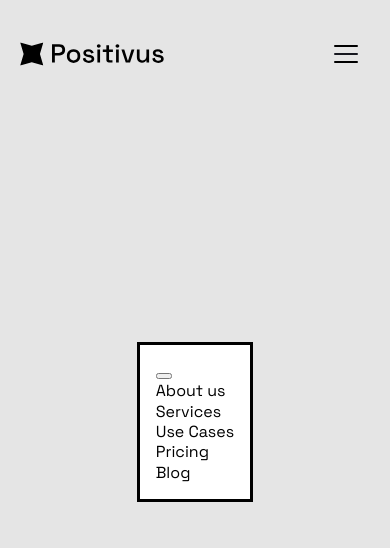
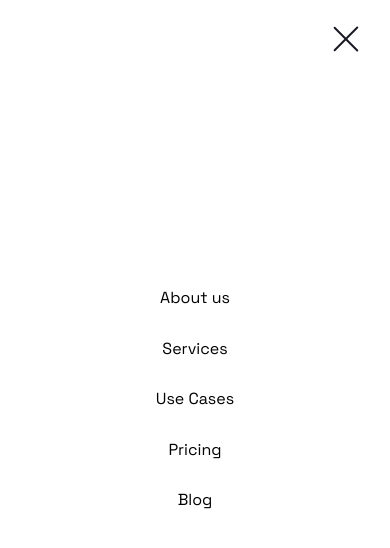
Before and after one commit to pluusultra/positivus, a plain HTML site: page index.html in a window 390 px wide. Both pictures are taken after a click on the button "Open Navigation Menu". Drawn offline with Linux system fonts and the light colour scheme.

Commit message:
add adaptive header

```diff
--- a/index.html
+++ b/index.html
@@ -40,7 +40,7 @@
         </button>
     </div>
 </header>
-<dialog class="mobile-olerlay visible-mobile" id="mobileOverlay">
+<dialog class="mobile-overlay visible-mobile" id="mobileOverlay">
     <form class="mobile-overlay__close-button-wrapper" method="dialog">
         <button class="mobile-overlay__close-button cross-button"
         type="submit">
--- /dev/null
+++ b/styles/blocks/_cross-button.scss
@@ -0,0 +1,32 @@
+.cross-button {
+  @include reset-button;
+  @include square(48px);
+
+  position: relative;
+  border-radius: var(--border-radius-small);
+
+  @include hover {
+    background-color: var(--color-accent)
+  }
+
+  &::before,
+  &::after {
+    content: '';
+    position: absolute;
+    top: 50%;
+    left: 7px;
+    background-color: var(--color-dark);
+    width: 70%;
+    height: 2px;
+    border-radius: 5px;
+  }
+
+  &::before {
+    rotate: 45deg;
+  }
+
+  &::after {
+    rotate: -45deg;
+  }
+
+}
--- a/styles/blocks/_header.scss
+++ b/styles/blocks/_header.scss
@@ -3,6 +3,10 @@
 
   @include desktop {
     padding-top: 30px;
+  }
+
+  @include mobile {
+    padding-top: 15px;
   }
 
   &__inner {
--- /dev/null
+++ b/styles/blocks/mobile-overlay.scss
@@ -0,0 +1,25 @@
+.mobile-overlay {
+  width: 100%;
+  height: 100%;
+  margin: 0;
+  border: none;
+  padding: 14px 20px;
+
+  &:modal {
+    max-width: 100%;
+    max-height: 100%;
+  }
+
+  &__close-button-wrapper {
+    display: flex;
+    justify-content: end;
+  }
+
+  &__list {
+    @include flex-center;
+
+    flex-direction: column;
+    row-gap: 30px;
+    min-height: 80vh;
+  }
+}
--- a/styles/styles.scss
+++ b/styles/styles.scss
@@ -10,4 +10,6 @@
 @import
   'blocks/button',
   'blocks/burget-button',
-  'blocks/header';
+  'blocks/header',
+  'blocks/cross-button',
+  'blocks/mobile-overlay';
```
Also changed, not shown: styles/blocks/mobile-overlay.css (added), styles/styles.css, 2 other files.
